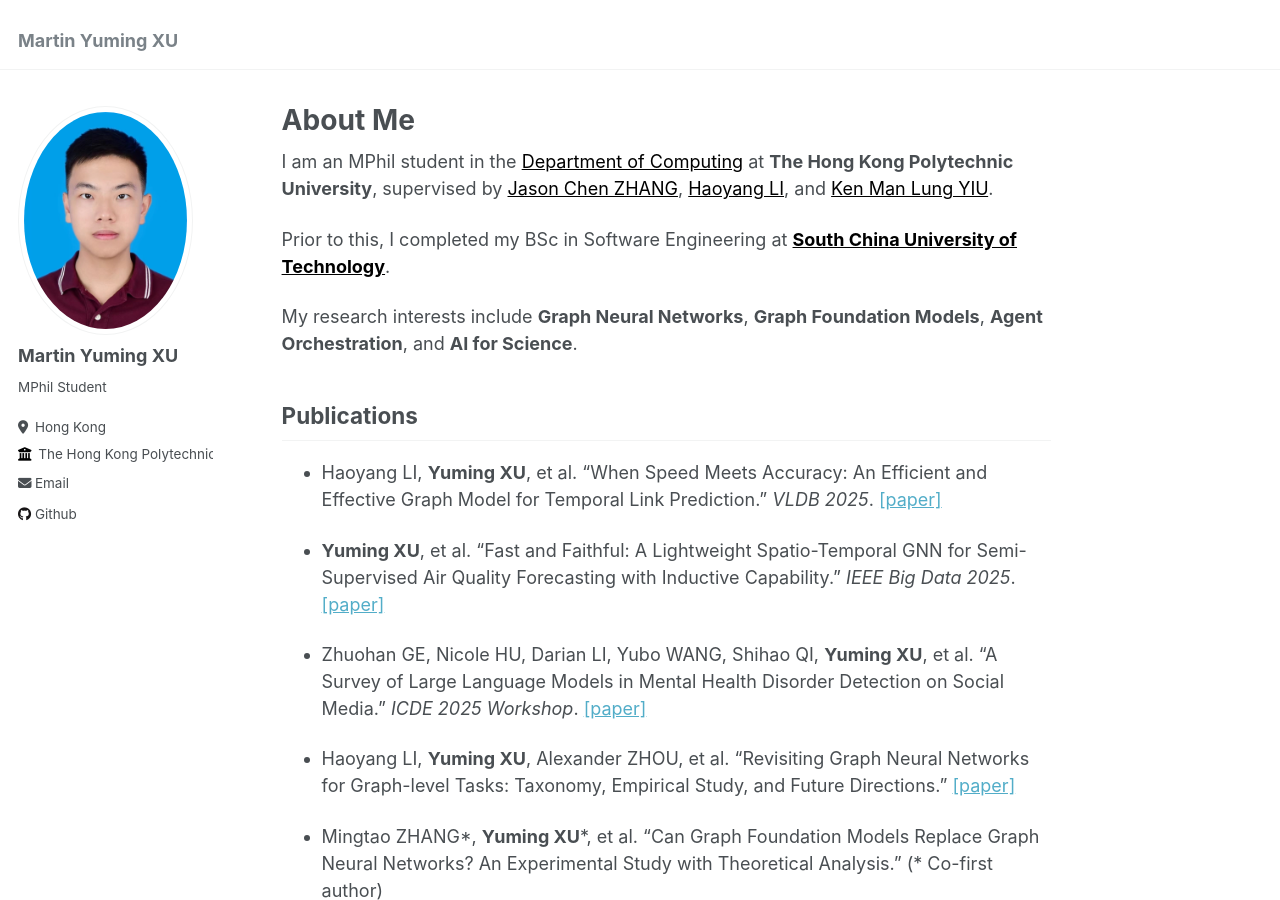
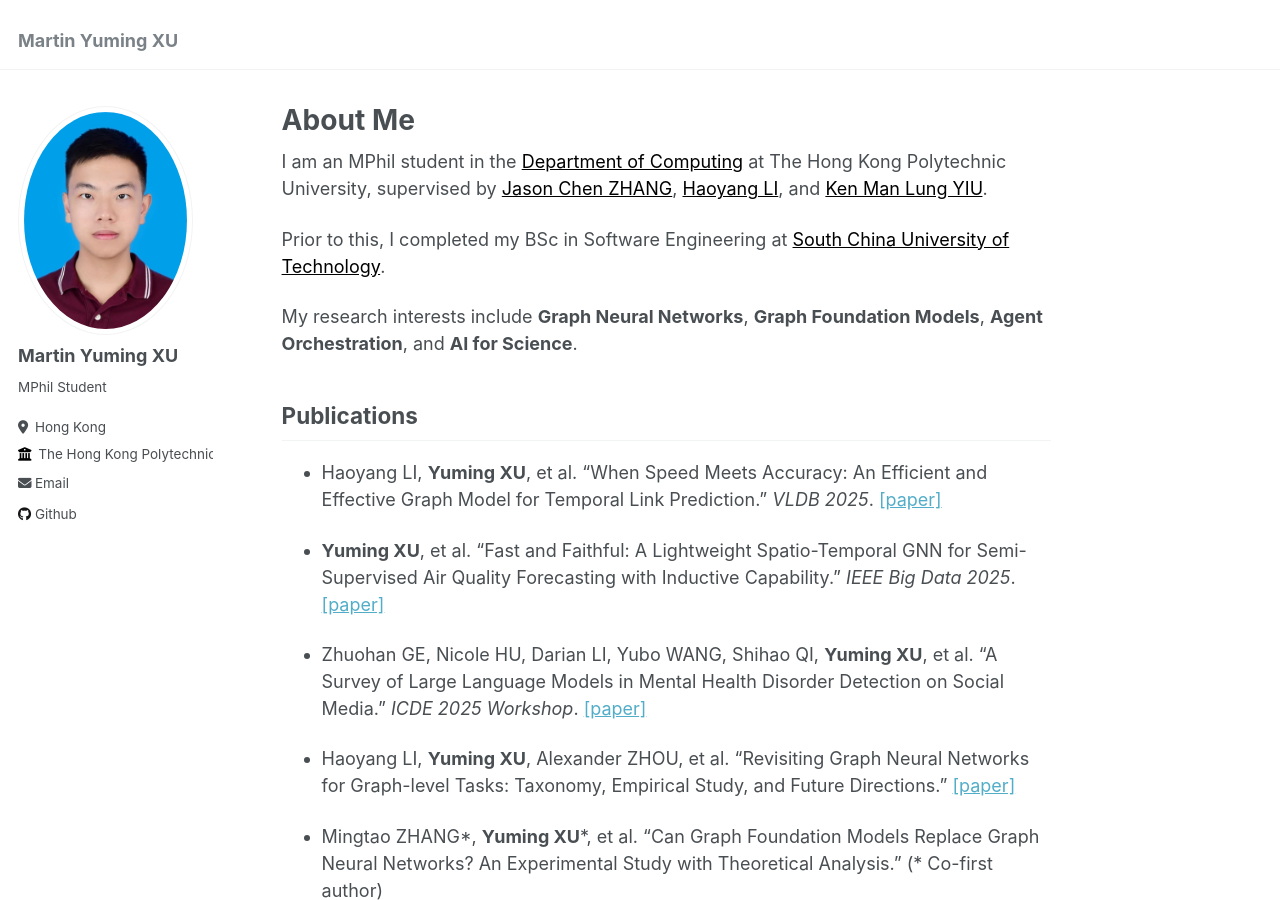
Before and after one commit to thebestFM/thebestFM.github.io, a Jekyll site: the page built from _pages/about.md, in a window 1280 px wide and 900 px high. Built offline with Jekyll 4.4.1, drawn with Linux system fonts in a browser that asks for light colours.

Commit message:
"update"

```diff
--- a/_pages/about.md
+++ b/_pages/about.md
@@ -8,9 +8,9 @@ redirect_from:
   - /about.html
 ---
 
-I am an MPhil student in the <a href="https://www.polyu.edu.hk/comp/" style="color: black; text-decoration: underline;">Department of Computing</a> at <strong>The Hong Kong Polytechnic University</strong>, supervised by <a href="https://www.polyu.edu.hk/comp/people/academic-staff/prof-zhang-chen-jason/" style="color: black; text-decoration: underline;">Jason Chen ZHANG</a>, <a href="https://refrainlhy.github.io/" style="color: black; text-decoration: underline;">Haoyang LI</a>, and <a href="https://www.polyu.edu.hk/comp/people/academic-staff/prof-yiu-man-lung-ken/" style="color: black; text-decoration: underline;">Ken Man Lung YIU</a>.
+I am an MPhil student in the <a href="https://www.polyu.edu.hk/comp/" style="color: black; text-decoration: underline;">Department of Computing</a> at The Hong Kong Polytechnic University, supervised by <a href="https://www.polyu.edu.hk/comp/people/academic-staff/prof-zhang-chen-jason/" style="color: black; text-decoration: underline;">Jason Chen ZHANG</a>, <a href="https://refrainlhy.github.io/" style="color: black; text-decoration: underline;">Haoyang LI</a>, and <a href="https://www.polyu.edu.hk/comp/people/academic-staff/prof-yiu-man-lung-ken/" style="color: black; text-decoration: underline;">Ken Man Lung YIU</a>.
 
-Prior to this, I completed my BSc in Software Engineering at <a href="https://www.scut.edu.cn/" style="color: black; text-decoration: underline;"><strong>South China University of Technology</strong></a>.
+Prior to this, I completed my BSc in Software Engineering at <a href="https://www.scut.edu.cn/" style="color: black; text-decoration: underline;">South China University of Technology</a>.
 
 My research interests include **Graph Neural Networks**, **Graph Foundation Models**, **Agent Orchestration**, and **AI for Science**.
 
```
